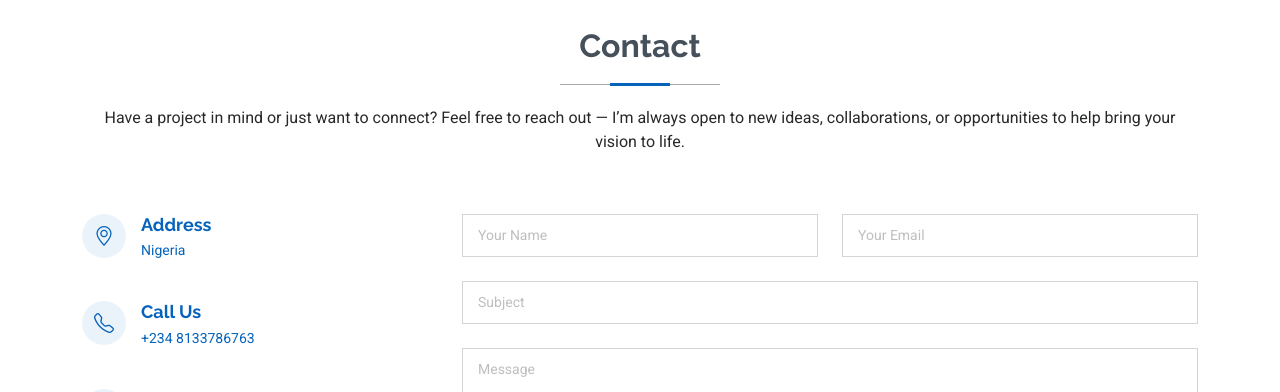
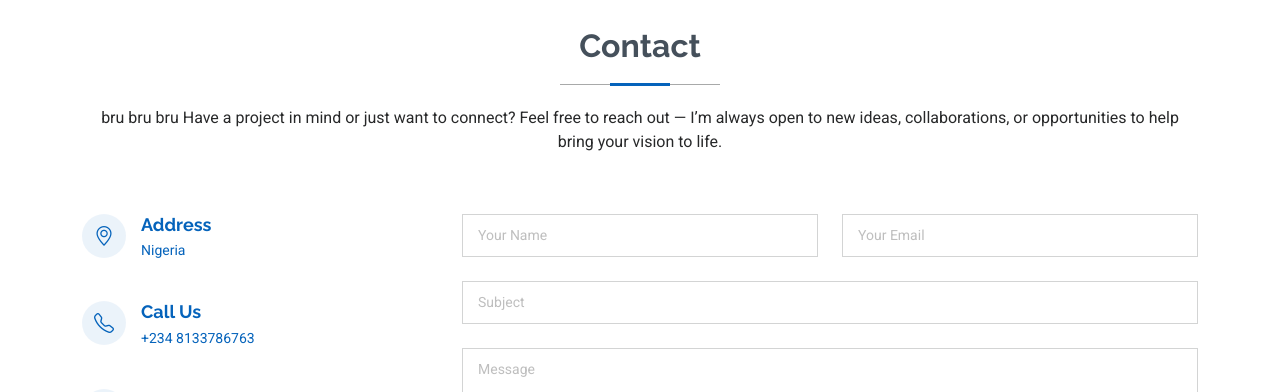
Before and after one commit to SwiftDevOp/My-Portfolio, a Django app: template templates/firstapp/index.html in a window 1280 px wide. Shown: the part 6108-6500 px from the top of the page. Run offline with Django 5.2, Linux system fonts and the light colour scheme; the template is opened without the code that fills it: values that come from a table or form of the project are taken from there, others are empty; data comes from the database, SQL or seed files in the repository; some libraries are stand-ins or nearby versions.

Commit message:
mypcclone

```diff
--- a/templates/firstapp/index.html
+++ b/templates/firstapp/index.html
@@ -657,8 +657,8 @@
       <!-- Section Title -->
       <div class="container section-title" data-aos="fade-up">
         <h2>Contact</h2>
-        <p>Have a project in mind or just want to connect? Feel free to reach out — I’m always open to new ideas, collaborations, or opportunities to help bring your vision to life.</p>
-      </div><!-- End Section Title -->
+        <p>bru bru bru Have a project in mind or just want to connect? Feel free to reach out — I’m always open to new ideas, collaborations, or opportunities to help bring your vision to life.</p>
+      </div><!--  bru bru bru End Section Title -->
 
       <div class="container" data-aos="fade" data-aos-delay="100">
         <div class="row gy-4">
```
